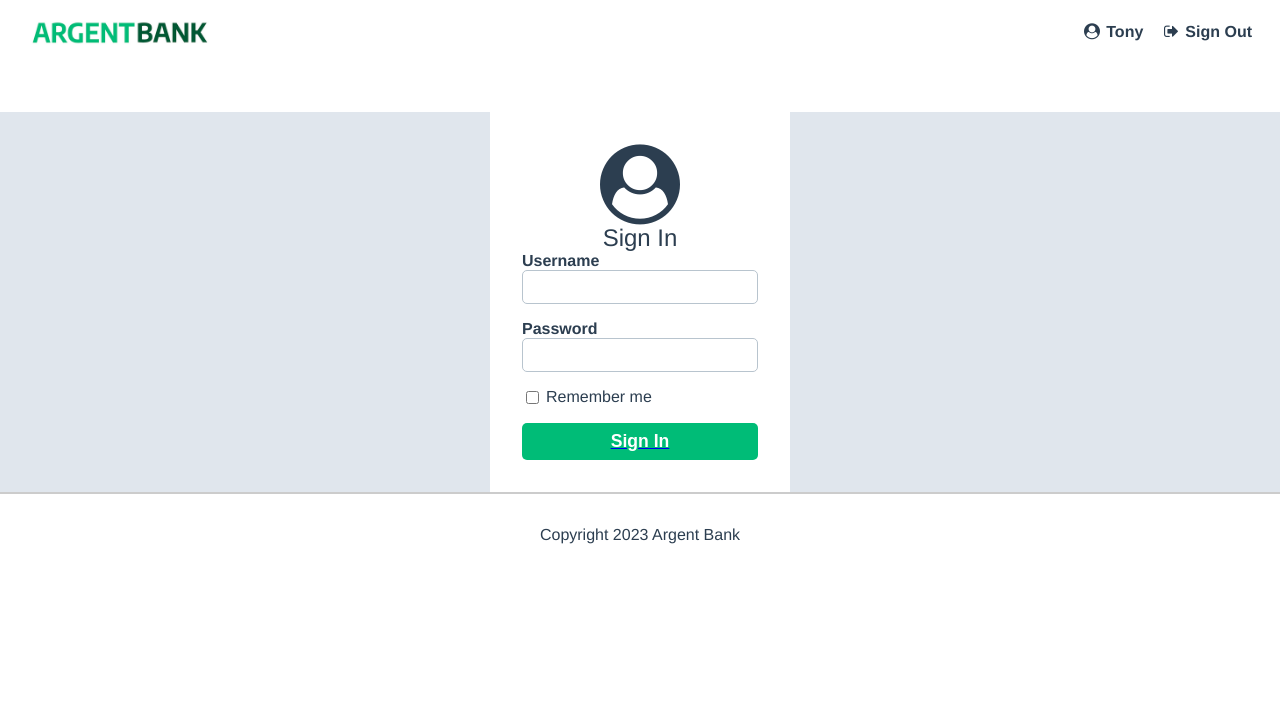
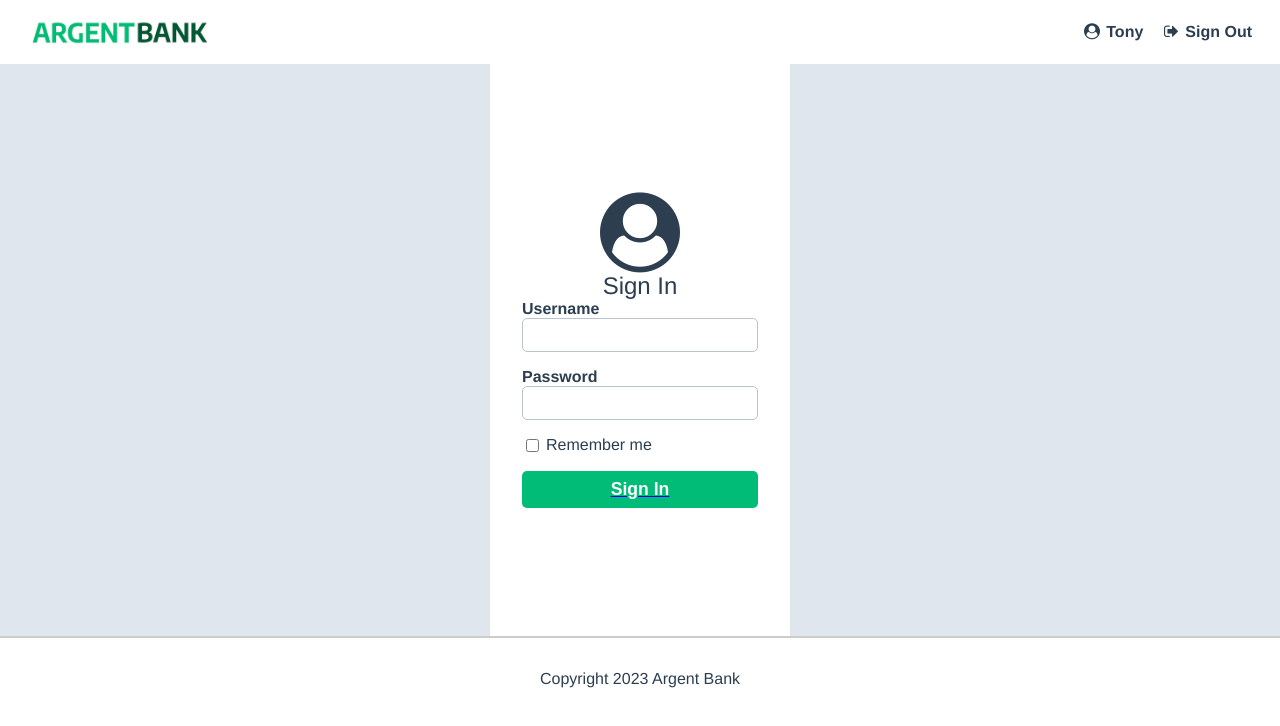
Before and after one commit to timothegonin/timothe_gonin_13_042023, a React (Create React App) app: page /signIn in a window 1280 px wide. Shown: the top 726 px of the page. Built offline with nearby package versions, Linux system fonts and the light colour scheme.

Commit message:
🚸 💄 resolve ui spacings

```diff
--- a/src/App.css
+++ b/src/App.css
@@ -180,8 +180,7 @@ body {
   background-color: white;
   width: 300px;
   margin: 0 auto;
-  margin-top: 3rem;
-  padding: 2rem;
+  padding: calc(10%) 2rem;
 }
 
 .sign-in-icon {
```
